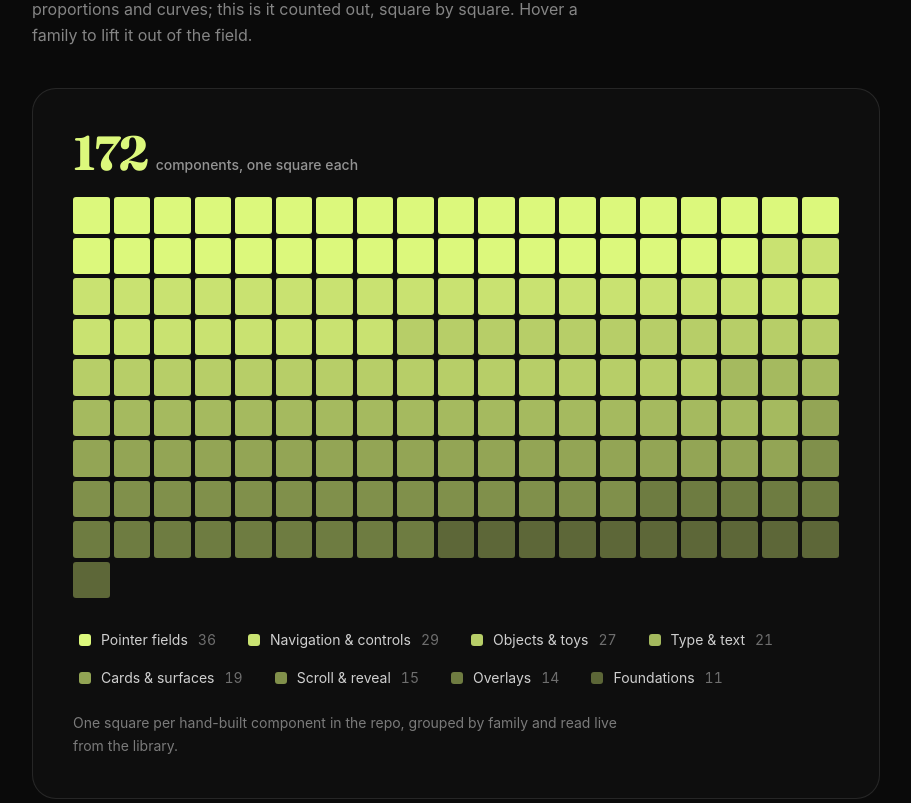
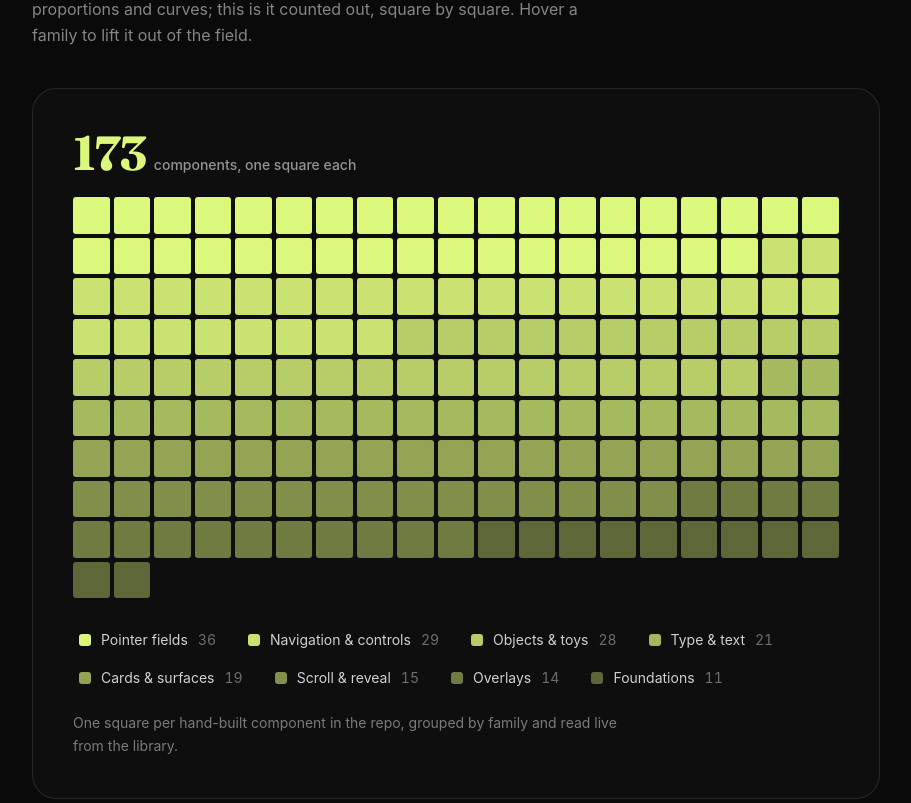
Before and after one commit to ArseniyCherednichenko/portfolio, a React (Vite) app: page /numbers in a window 1280 px wide. Shown: the part 937-1740 px from the top of the page, without its empty margins (184-1095 px from the left). Built offline with nearby package versions, Linux system fonts and the light colour scheme.

Commit message:
Catalogue the Heatmap in the library and count it — 173 hand-built components

```diff
--- a/src/data/library.ts
+++ b/src/data/library.ts
@@ -233,7 +233,8 @@ export const LIBRARY: LibraryGroup[] = [
       { name: 'BarChart', note: 'The chart family\'s third member and the one it was missing: where the donut splits a whole and the area tracks a trend, this stands discrete categories up as columns to be compared by height. Same rules — no plotting library, a computed round-number axis with gridlines, and a single lime stepped by rank so colour only ever means magnitude. The columns grow up from their baseline in a staggered left-to-right reveal; each is a real focusable button that floats a readout while the rest dim. Charts the changelog\'s work by kind on the Numbers page.', tags: ['object', 'chart', 'data-viz', 'svg', 'interactive', 'comparison'], to: '/numbers', where: 'Numbers' },
       { name: 'RadarChart', note: 'The chart family\'s fourth shape, and the one the others could not draw: where the donut splits a whole, the area tracks a trend, and the bar compares heights, this spokes several measures out from a shared centre and joins them into one silhouette, so the overall shape of a set — where it runs deep, where it is spare — reads at a glance. Same rules: no plotting library, a computed round-number scale drawn as concentric facets, and a single lime, because a radar plots one shape and there is nothing for a second colour to tell apart. The silhouette blooms out from the centre; every vertex is a real focusable button that lights its axis and floats a readout. Draws the shape of the whole site — its pages by section — on the Numbers page.', tags: ['object', 'chart', 'data-viz', 'svg', 'interactive', 'shape'], to: '/numbers', where: 'Numbers' },
       { name: 'Gauge', note: 'The chart family\'s fifth form and its simplest: where the donut splits a whole and the bar compares heights, this gives a single proportion a dial. A half-circle of stroked SVG whose visible fraction sweeps in on scroll through pathLength — the same primitive as the donut arcs — with a bead riding the leading edge where a needle would sit and the figure read large in the well beneath. It stays in one lime because position, not colour, is the whole message, the way a fuel gauge reads. Closes the Numbers page on the honest share of components that are on show, and takes a live knob in the Playground. Reduced motion sets the sweep, the bead, and the figure at rest.', tags: ['object', 'chart', 'data-viz', 'svg', 'meter', 'gauge', 'interactive'], to: '/numbers', where: 'Numbers' },
-      { name: 'Waffle', note: 'The chart family\'s sixth shape, and the one none of the others could be: a unit chart. The donut, gauge, bar, radar, and area all abstract a quantity into an arc, a height, or a curve; this refuses to, and tiles it out as what it is — one square per thing. A hundred and seventy-two hand-built components read as a hundred and seventy-two actual squares you could sit and count, grouped into their families and shaded in the same single lime stepped by rank, so the largest family is brightest and colour never has to carry identity. The squares tile in on scroll in a soft diagonal wave; the legend is the identity layer, and hovering or focusing a family lifts its squares out of the field while the rest dim back. Opens the Numbers page — the raw count made literal before the other charts abstract it — and debuts full-width in the Playground, both driven off the live library so it can never assert a figure that is not there. Reduced motion sets every square in place at rest, no wave.', tags: ['object', 'chart', 'data-viz', 'unit', 'waffle', 'interactive'], to: '/numbers', where: 'Numbers' },
+      { name: 'Waffle', note: 'The chart family\'s sixth shape, and the one none of the others could be: a unit chart. The donut, gauge, bar, radar, and area all abstract a quantity into an arc, a height, or a curve; this refuses to, and tiles it out as what it is — one square per thing. A hundred and seventy-three hand-built components read as a hundred and seventy-three actual squares you could sit and count, grouped into their families and shaded in the same single lime stepped by rank, so the largest family is brightest and colour never has to carry identity. The squares tile in on scroll in a soft diagonal wave; the legend is the identity layer, and hovering or focusing a family lifts its squares out of the field while the rest dim back. Opens the Numbers page — the raw count made literal before the other charts abstract it — and debuts full-width in the Playground, both driven off the live library so it can never assert a figure that is not there. Reduced motion sets every square in place at rest, no wave.', tags: ['object', 'chart', 'data-viz', 'unit', 'waffle', 'interactive'], to: '/numbers', where: 'Numbers' },
+      { name: 'Heatmap', note: 'The chart family\'s seventh shape, and the first in two dimensions. Every chart before it reads a single series — the donut splits one whole, the gauge sweeps one proportion, the bar and area track one number across one axis, the radar draws one silhouette, the waffle piles one count. A heatmap is the first that reads a value at the crossing of two axes at once: this kind of work, in that stretch of time. Same restraint as the rest — one lime, alpha mapped to the cell\'s value against the field\'s brightest, an empty cell left a bordered ghost so colour only ever encodes magnitude. The field tiles in on scroll in a soft diagonal wave; hovering or focusing a cell lights its whole row and column so the crossing is unmistakable while the rest dim back, and every cell is a real focusable button carrying its own readout. Crosses the changelog\'s kinds of work with its chapters on the Numbers page, and debuts full-width in the Playground, both read live off the changelog. Reduced motion sets the field in place at rest, no wave.', tags: ['object', 'chart', 'data-viz', 'matrix', 'heatmap', 'interactive'], to: '/numbers', where: 'Numbers' },
     ],
   },
   {
--- a/src/data/stats.ts
+++ b/src/data/stats.ts
@@ -12,7 +12,7 @@
 /** Hand-built components in `src/components`. Nothing off the shelf. This is
  * the literal count of files there, catalogued one by one on the /library
  * page (LIBRARY in src/data/library.ts) — keep the two in step. */
-export const COMPONENT_COUNT = 172
+export const COMPONENT_COUNT = 173
 
 /** Distinct routed pages the site serves. */
 export const PAGE_COUNT = 28
```
